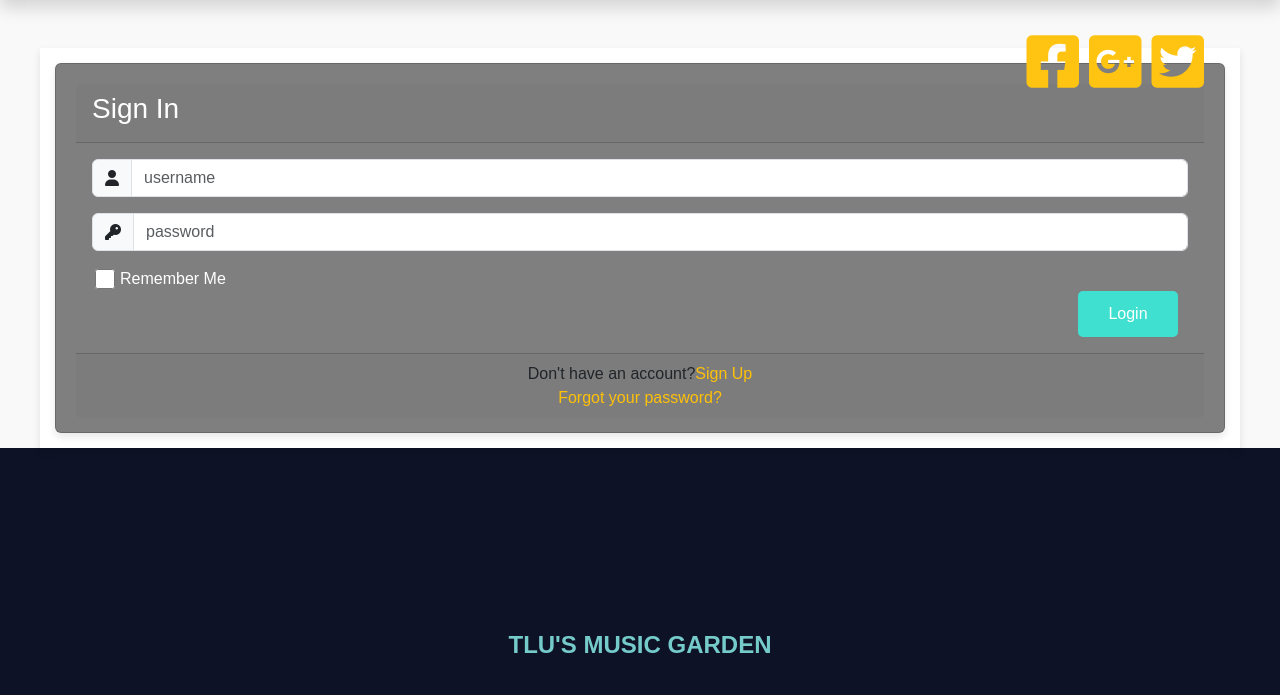
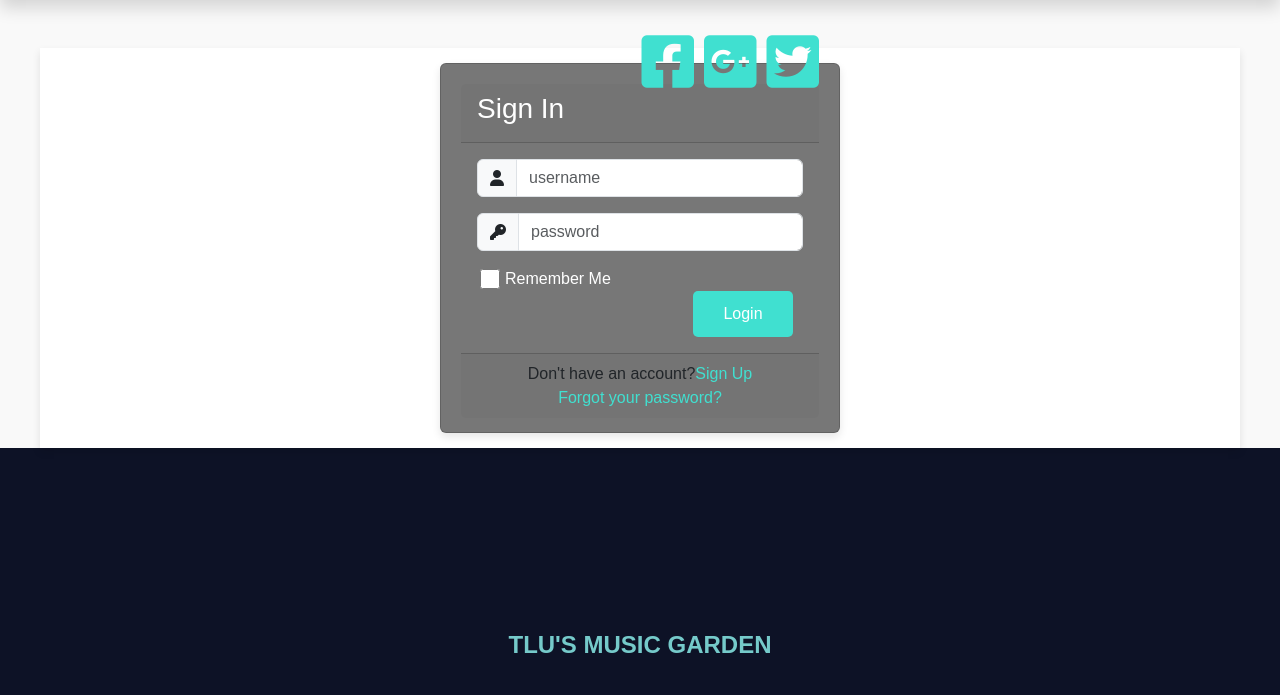
Before and after one commit to ntpa812/CSE485_2023, a PHP site: page /btth01/login.php in a window 1280 px wide. Shown: the part 105-800 px from the top of the page. Run offline with PHP 8.4, Linux system fonts and the light colour scheme; some libraries are stand-ins or nearby versions; some web fonts are replaced.

Commit message:
update css

```diff
--- a/btth01/css/style_login.css
+++ b/btth01/css/style_login.css
@@ -5,13 +5,13 @@ height: 370px;
 margin-top: auto;
 margin-bottom: auto;
 width: 400px;
-background-color: rgba(0,0,0,0.5) !important;
+background-color: rgba(0, 0, 0, 0.534) !important;
 }
 
 .social_icon span{
 font-size: 60px;
 margin-left: 10px;
-color: #FFC312;
+color: turquoise;
 }
 
 .social_icon span:hover{
--- a/btth01/css/style_upd.css
+++ b/btth01/css/style_upd.css
@@ -28,9 +28,7 @@ HTML {
     padding-top: 1rem;
 }
 
-.card {
-    flex:auto;
-}
+
 
 .nav-link {
     color:rgb(56, 103, 103);
@@ -49,6 +47,11 @@ a.text-decoration-none {
     color:rgb(56, 103, 103);
 }
 
+.text-warning-1 {
+    color: turquoise !important;
+    opacity: 1;
+}
+
 footer {
     background-color:#0D1226;
     position:fixed;
--- a/btth01/login.php
+++ b/btth01/login.php
@@ -9,6 +9,8 @@
     <link rel="stylesheet" href="https://cdnjs.cloudflare.com/ajax/libs/font-awesome/6.3.0/css/all.min.css" integrity="sha512-SzlrxWUlpfuzQ+pcUCosxcglQRNAq/DZjVsC0lE40xsADsfeQoEypE+enwcOiGjk/bSuGGKHEyjSoQ1zVisanQ==" crossorigin="anonymous" referrerpolicy="no-referrer" />
     <link rel="stylesheet" href="css/style_login.css">
     <link rel="stylesheet" href="css/style.css">
+    <link rel="stylesheet" href="css/style_upd.css">
+
 </head>
 <body>
     <?php
@@ -82,10 +84,10 @@
                     </div>
                     <div class="card-footer">
                         <div class="d-flex justify-content-center ">
-                            Don't have an account?<a href="#" class="text-warning text-decoration-none">Sign Up</a>
+                            Don't have an account?<a href="#" class="text-warning-1 text-decoration-none">Sign Up</a>
                         </div>
                         <div class="d-flex justify-content-center">
-                            <a href="#" class="text-warning text-decoration-none">Forgot your password?</a>
+                            <a href="#" class="text-warning-1 text-decoration-none">Forgot your password?</a>
                         </div>
                     </div>
                 </div>
```
